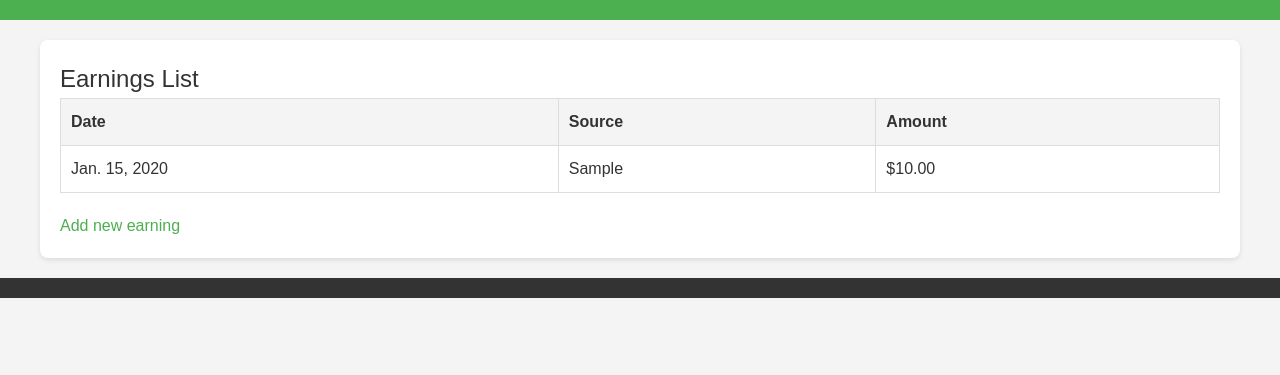
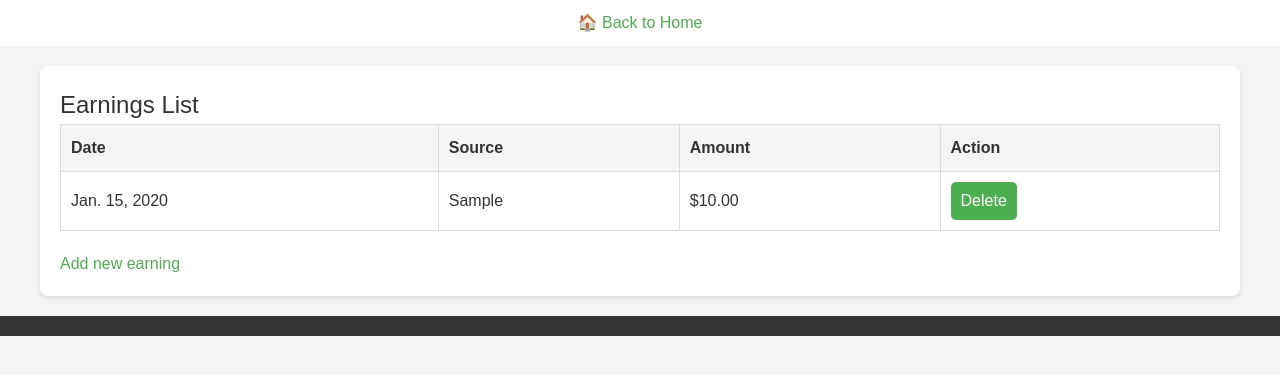
Before and after one commit to ShalikaHiranthi/incomeTrack, a Django app: page /earnings/ in a window 1280 px wide. Shown: the top 375 px of the page. Run offline with Django 5.2, Linux system fonts and the light colour scheme; tables that the repository leaves empty hold one stand-in row (values such as "Sample post").

Commit message:
back to home and delete

```diff
--- a/earnings/templates/earnings/list.html
+++ b/earnings/templates/earnings/list.html
@@ -10,6 +10,7 @@
         <th>Date</th>
         <th>Source</th>
         <th>Amount</th>
+        <th>Action</th>
       </tr>
     </thead>
     <tbody>
@@ -18,6 +19,12 @@
           <td>{{ earning.date }}</td>
           <td>{{ earning.source }}</td>
           <td>${{ earning.amount }}</td>
+          <td>
+            <form action="{% url 'delete_earning' earning.pk %}" method="post" style="display:inline;">
+              {% csrf_token %}
+              <button type="submit" onclick="return confirm('Are you sure?')">Delete</button>
+            </form>
+          </td>
         </tr>
       {% endfor %}
     </tbody>
--- a/earnings/urls.py
+++ b/earnings/urls.py
@@ -4,4 +4,5 @@ from . import views
 urlpatterns = [
     path('', views.earning_list, name='earning_list'),
     path('add/', views.add_earning, name='add_earning'),
+    path('delete/<int:pk>/', views.delete_earning, name='delete_earning'),
 ]
--- a/earnings/views.py
+++ b/earnings/views.py
@@ -1,4 +1,4 @@
-from django.shortcuts import render, redirect
+from django.shortcuts import render, redirect, get_object_or_404
 from .models import Earning
 from .forms import EarningForm
 
@@ -15,3 +15,8 @@ def add_earning(request):
     else:
         form = EarningForm()
     return render(request, 'earnings/form.html', {'form': form})
+
+def delete_earning(request, pk):
+    earning = get_object_or_404(Earning, pk=pk)
+    earning.delete()
+    return redirect('earning_list')
--- a/static/css/base.css
+++ b/static/css/base.css
@@ -29,8 +29,8 @@
   }
 
   header {
-    background-color: #4CAF50;
-    color: white;
+    background-color: #fff;
+    color: #4CAF50;
     padding: 10px 20px;
     text-align: center;
   }
--- a/templates/base.html
+++ b/templates/base.html
@@ -13,6 +13,9 @@
 <body>
   <header>
     <!-- Your header content -->
+    <nav>
+        <a href="{% url 'home' %}">🏠 Back to Home</a>
+    </nav>
   </header>
 
   <div class="content">
```
